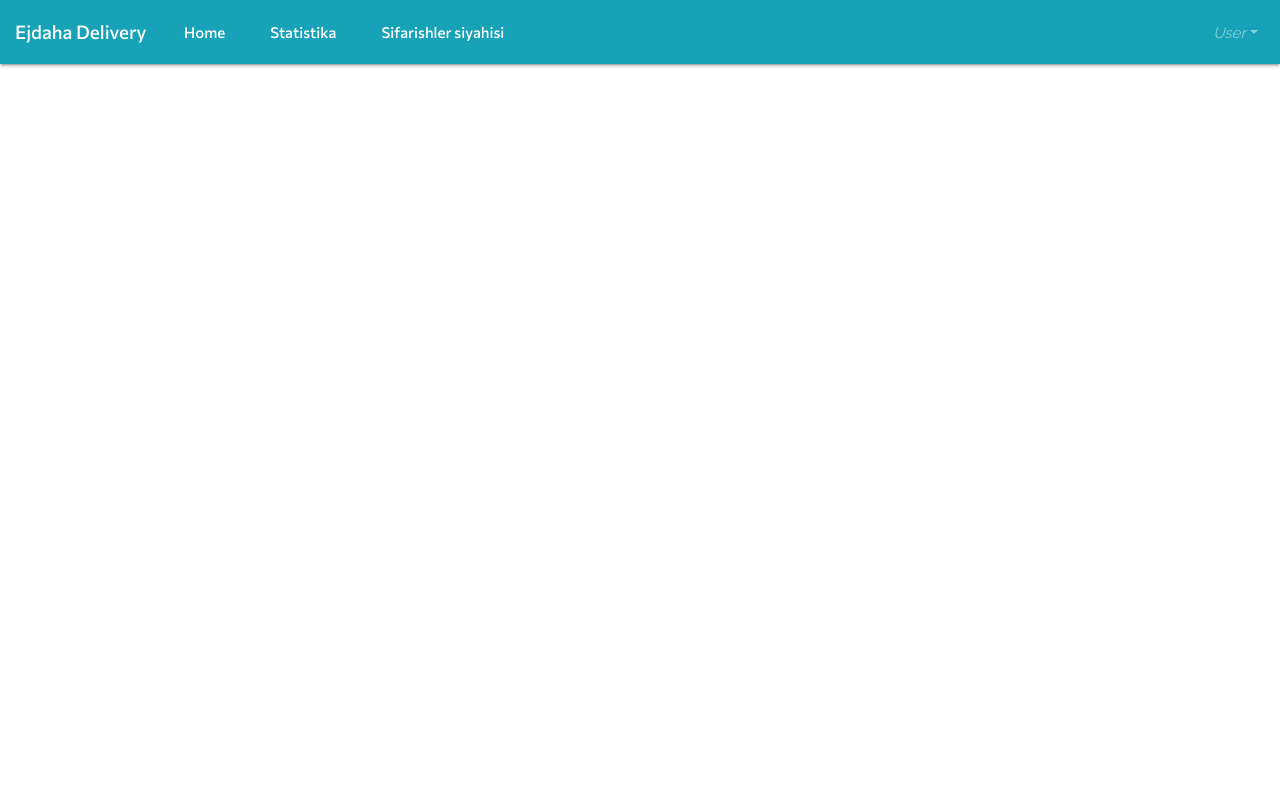
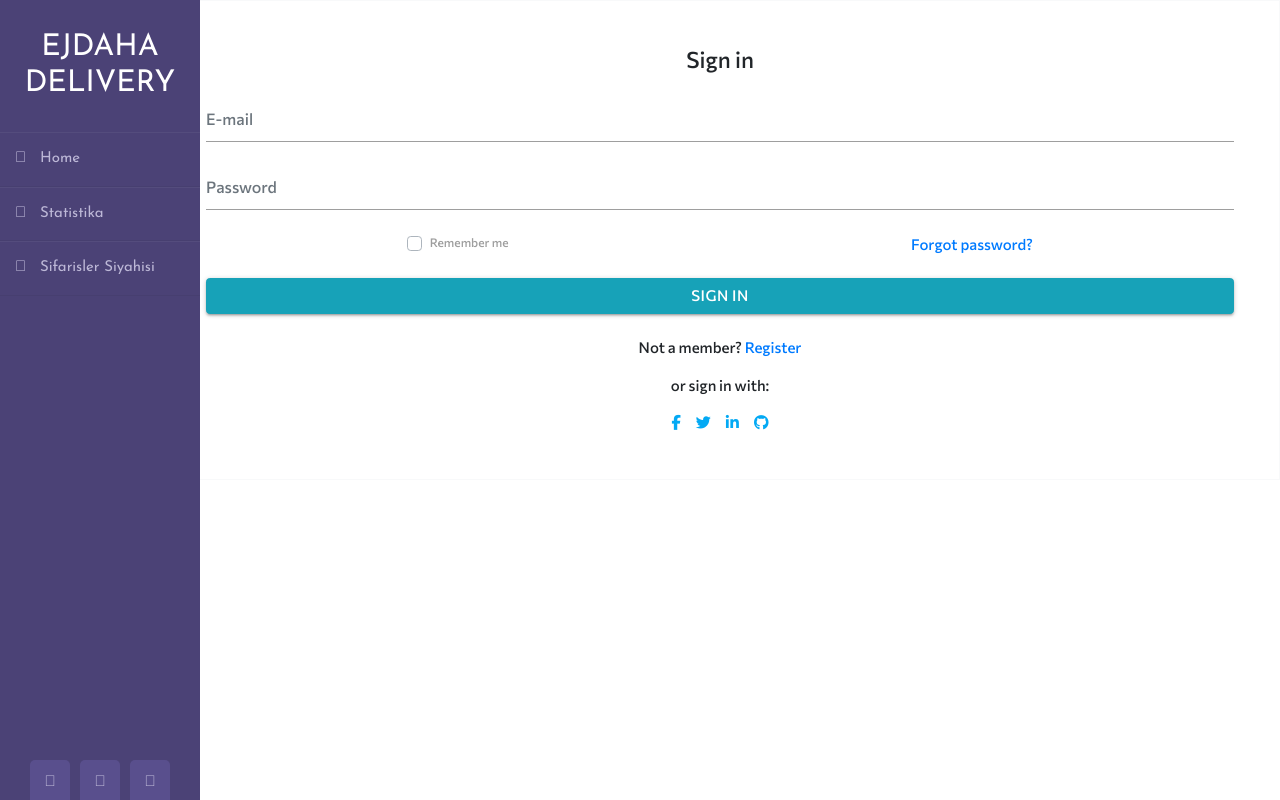
Before and after one commit to Murad011/Ejdaha-Front, a Vue app: page /login in a window 1280 px wide. Built offline with nearby package versions, Linux system fonts and the light colour scheme.

Commit message:
Navbar tam hazir oldu

```diff
--- a/public/index.html
+++ b/public/index.html
@@ -27,5 +27,6 @@
    crossorigin=""></script>
     <div id="app"></div>
     <!-- built files will be auto injected -->
+    <script src="https://kit.fontawesome.com/b99e675b6e.js"></script>
   </body>
 </html>
--- a/src/App.vue
+++ b/src/App.vue
@@ -1,8 +1,8 @@
 <template>
   <div id="app">
-    <Navbar />
+    <Navbar id="nav" />
 
-    <router-view></router-view>
+    <router-view id="rota"></router-view>
 
 
 
@@ -33,7 +33,15 @@ export default {
 <style>
 #app {
   font-family: 'Commissioner', sans-serif;
-  /* text-align: center;
-  margin-top: 30px; */
+  display: flex;
+
+}
+
+#nav{
+  flex: 1;
+}
+
+#nav+#rota{
+  flex: 7;
 }
 </style>
--- a/src/components/Header.vue
+++ b/src/components/Header.vue
@@ -2,27 +2,27 @@
     <div class="content">
         <div class="card_div">
     <div class="card">
-        <div class="icon"><i class="fas fa-user"></i></div>
+
         <img class="title1" src="./image/freecourier.png" alt="">
         <a href="#" target="_blank" class="font">Total Busy Couriers</a>
         <p class="text">10</p>
 
     </div>
     <div class="card">
-        <div class="icon"><i class="fas fa-heart"></i></div>
+
         <img class="title1" src="./image/busycourier.png" alt="">
         <a href="#" target="_blank" class="font">Total Busy Couriers</a>
         <p class="text">20</p>
 
     </div>
     <div class="card">
-        <div class="icon"><i class="fas fa-phone"></i></div>
+
         <img class="title1" src="./image/packages.png" alt="">
         <a href="#" target="_blank" class="font">Total Delivery Packages</a>
         <p class="text">30</p>
     </div>
      <div class="card">
-        <div class="icon"><i class="fas fa-phone"></i></div>
+
         <img class="title1" src="./image/rating.png" alt="">
        <a href="#" target="_blank" class="font">Raiting</a>
         <p class="text">40</p>
@@ -82,7 +82,7 @@ export default {
     max-width: 230px;
     min-width: 150px;
     height: 110px;
-    background-color: #17a2b8 !important;
+    background-color: #4b4276 !important;
     margin: 10px;
     border-radius: 10px;
     box-shadow: 0 30px 60px rgba(0,0,0,0.24);
@@ -94,6 +94,7 @@ export default {
     box-sizing: border-box;
     box-shadow: 0 30px 60px rgba(0,0,0,0.8);
     transform: translateY(-50px);
+
 }
 
 
@@ -110,11 +111,13 @@ export default {
     font-weight: 600;
     text-transform: uppercase;
     letter-spacing: 4px;
+    margin: 10px;
+
 }
 
 
 .card .text {
-    width: 80%;
+    width: 90%;
     margin: 0 auto;
     color: white;
     font-weight: 200;
@@ -124,6 +127,8 @@ export default {
     opacity: 0;
     max-height: 0;
     transition: all 0.3 ease;
+    margin: 10px;
+
 }
 
 .card:hover {
--- a/src/components/List.vue
+++ b/src/components/List.vue
@@ -82,7 +82,7 @@ export default {
 }
 
 tr:nth-child(even){
-  background:  #17a2b8 !important
+  background:  #4b4276 !important
 }
 
 
@@ -99,7 +99,7 @@ tr:nth-child(even){
   }
 
   #thead{
-      background-color: #17a2b8 !important;
+      background-color: #4b4276 !important;
 
 
 }
--- /dev/null
+++ b/src/components/Login.vue
@@ -0,0 +1,55 @@
+<template>
+<div class="login">
+  <form class="text-center border border-light p-5" action="#!">
+
+    <p class="h4 mb-4">Sign in</p>
+
+
+    <input type="email" id="defaultLoginFormEmail" class="form-control mb-4" placeholder="E-mail">
+
+    <input type="password" id="defaultLoginFormPassword" class="form-control mb-4" placeholder="Password">
+
+    <div class="d-flex justify-content-around">
+        <div>
+
+            <div class="custom-control custom-checkbox">
+                <input type="checkbox" class="custom-control-input" id="defaultLoginFormRemember">
+                <label class="custom-control-label" for="defaultLoginFormRemember">Remember me</label>
+            </div>
+        </div>
+        <div>
+            <a href="">Forgot password?</a>
+        </div>
+    </div>
+    <button class="btn btn-info btn-block my-4" type="submit">Sign in</button>
+    <p>Not a member?
+        <a href="">Register</a>
+    </p>
+
+    <p>or sign in with:</p>
+
+    <a href="#" class="mx-2" role="button"><i class="fab fa-facebook-f light-blue-text"></i></a>
+    <a href="#" class="mx-2" role="button"><i class="fab fa-twitter light-blue-text"></i></a>
+    <a href="#" class="mx-2" role="button"><i class="fab fa-linkedin-in light-blue-text"></i></a>
+    <a href="#" class="mx-2" role="button"><i class="fab fa-github light-blue-text"></i></a>
+
+</form>
+</div>
+
+
+</template>
+
+<script>
+
+
+export default {
+
+}
+</script>
+
+<style scoped>
+  .login {
+    margin-top: auto;
+
+  }
+</style>
--- a/src/components/Navbar.vue
+++ b/src/components/Navbar.vue
@@ -1,37 +1,24 @@
 <template>
-  <div class="hello">
-    <div>
-  <b-navbar toggleable="lg" type="dark" variant="info">
-    <b-navbar-brand href="#">Ejdaha Delivery</b-navbar-brand>
+<div class="wrapper">
+    <div class="sidebar">
+       <h2 class="ejdaha">Ejdaha Delivery</h2>
+        <ul>
+            <li><router-link to="/"><i class="fas fa-home"></i>Home</router-link></li>
+            <li><router-link to="/staticties"> <i class="fas fa-user"></i>Statistika</router-link> </li>
+            <li><router-link to="/sifarishler_siyahisi"> <i class="fas fa-address-card"></i>Sifarisler Siyahisi</router-link> </li>
+        </ul>
+        <div class="social_media">
+          <a href="#"><i class="fab fa-facebook-f"></i></a>
+          <a href="#"><i class="fab fa-twitter"></i></a>
+          <a href="#"><i class="fab fa-instagram"></i></a>
+      </div>
+    </div>
 
-    <b-navbar-toggle target="nav-collapse"></b-navbar-toggle>
-
-    <b-collapse id="nav-collapse" is-nav>
-      <b-navbar-nav>
-        <b-nav-item ><router-link class="home" to="/" >Home</router-link></b-nav-item>
-        <b-nav-item ><router-link class="static" to="/staticties">Statistika</router-link></b-nav-item>
-        <b-nav-item ><router-link class="sifaris" to="/sifarishler_siyahisi">Sifarishler siyahisi</router-link></b-nav-item>
-
-      </b-navbar-nav>
-      <b-navbar-nav class="ml-auto">
-        <b-nav-form>
-        </b-nav-form>
-      <b-nav-item-dropdown right>
-          <template v-slot:button-content>
-            <em  class="font">User</em>
-          </template>
-          <b-dropdown-item href="#" class="font">Profile</b-dropdown-item>
-          <b-dropdown-item href="#" class="font">Log In</b-dropdown-item>
-          <b-dropdown-item href="#" class="font">Register</b-dropdown-item>
-        </b-nav-item-dropdown>
-      </b-navbar-nav>
-    </b-collapse>
-  </b-navbar>
 </div>
-  </div>
 </template>
 
 <script>
+
 export default {
   name: 'Navbar',
 
@@ -39,10 +26,11 @@ export default {
 </script>
 
 <style scoped>
+@import url('https://fonts.googleapis.com/css?family=Josefin+Sans&display=swap');
 .font {
     font-family: 'Raleway', sans-serif;
 }
-
+/*
 template{
   text-decoration: none;
 }
@@ -59,6 +47,106 @@ template{
 
 .sifaris {
   text-decoration: none;
+} */
+
+*{
+  margin: 0;
+  padding: 0;
+  box-sizing: border-box;
+  list-style: none;
+  text-decoration: none;
+  font-family: 'Josefin Sans', sans-serif;
+}
+
+body{
+   background-color: #f3f5f9;
+}
+
+.wrapper{
+  display: flex;
+  position: relative;
+}
+
+.wrapper .sidebar{
+  width: 200px;
+  height: 100%;
+  background: #4b4276;
+  padding: 30px 0px;
+  position: fixed;
+}
+
+.wrapper .sidebar h2{
+  color: #fff;
+  text-transform: uppercase;
+  text-align: center;
+  margin-bottom: 30px;
+}
+
+.wrapper .sidebar ul li{
+  padding: 15px;
+  border-bottom: 1px solid #bdb8d7;
+  border-bottom: 1px solid rgba(0,0,0,0.05);
+  border-top: 1px solid rgba(255,255,255,0.05);
+}
+
+.wrapper .sidebar ul li a{
+  color: #bdb8d7;
+  display: block;
+}
+
+.wrapper .sidebar ul li a .fas{
+  width: 25px;
+}
+
+.wrapper .sidebar ul li:hover{
+  background-color: #594f8d;
+}
+
+.wrapper .sidebar ul li:hover a{
+  color: #fff;
+}
+
+.wrapper .sidebar .social_media{
+  position: absolute;
+  bottom: 0;
+  left: 50%;
+  transform: translateX(-50%);
+  display: flex;
+}
+
+.wrapper .sidebar .social_media a{
+  display: block;
+  width: 40px;
+  background: #594f8d;
+  height: 40px;
+  line-height: 45px;
+  text-align: center;
+  margin: 0 5px;
+  color: #bdb8d7;
+  border-top-left-radius: 5px;
+  border-top-right-radius: 5px;
+}
+
+.wrapper .main_content{
+  width: 100%;
+  margin-left: 200px;
+}
+
+.wrapper .main_content .header{
+  padding: 20px;
+  background: #fff;
+  color: #717171;
+  border-bottom: 1px solid #e0e4e8;
+}
+
+.wrapper .main_content .info{
+  margin: 20px;
+  color: #717171;
+  line-height: 25px;
+}
+
+.wrapper .main_content .info div{
+  margin-bottom: 20px;
 }
 
 
--- a/src/components/SifarishTamamla.vue
+++ b/src/components/SifarishTamamla.vue
@@ -94,7 +94,7 @@ export default {
     border-spacing: 0;
     border-radius: 15px 15px 0 0;
     box-shadow: 0 20px 10px rgba(32, 32, 32, .3);
-    background:  #46ddf5;
+    background:  #4b4276;
     text-align: center;
 
 
@@ -108,7 +108,7 @@ export default {
     border-spacing: 0;
     border-radius: 15px 15px 0 0;
     box-shadow: 0 20px 10px rgba(32, 32, 32, .3);
-    background:  #46ddf5;
+    background:  #4b4276;
     text-align: center;
 
 }
@@ -128,13 +128,13 @@ th,td {
 
  #submit_button{
     position: absolute;
-    top: 70px;
+    top: 75px;
     right: 20px;
     border-radius: 50%;
-    border: 1px solid green;
-    background-color: greenyellow;
+    border: 1px solid  #4b4276 !important;
+    background-color: #4b4276 !important;
     padding: 20px;
-    color: blue;
+    color: white;
  }
 
  .search_div{
--- a/src/main.js
+++ b/src/main.js
@@ -26,7 +26,8 @@ Vue.use(IconsPlugin)
 
 import Header from './components/Header.vue'
 import MonthStaticties from './components/MonthStaticties.vue'
-import List from "./components/List.vue";
+import Login from './components/Login.vue'
+import List from "./components/List.vue"
 import SifarishTamamla from './components/SifarishTamamla.vue'
 
 
@@ -36,7 +37,8 @@ const router = new VueRouter({
     {path: '/', component: Header },
     {path: '/staticties', component: MonthStaticties},
     {path:'/sifarishler_siyahisi', component:List},
-    {path:'/sifarishi_tamamla/:id',component:SifarishTamamla}
+    {path:'/sifarishi_tamamla/:id',component:SifarishTamamla},
+    {path:'/login', component:Login}
   ],
   mode:'history'
 })
```
